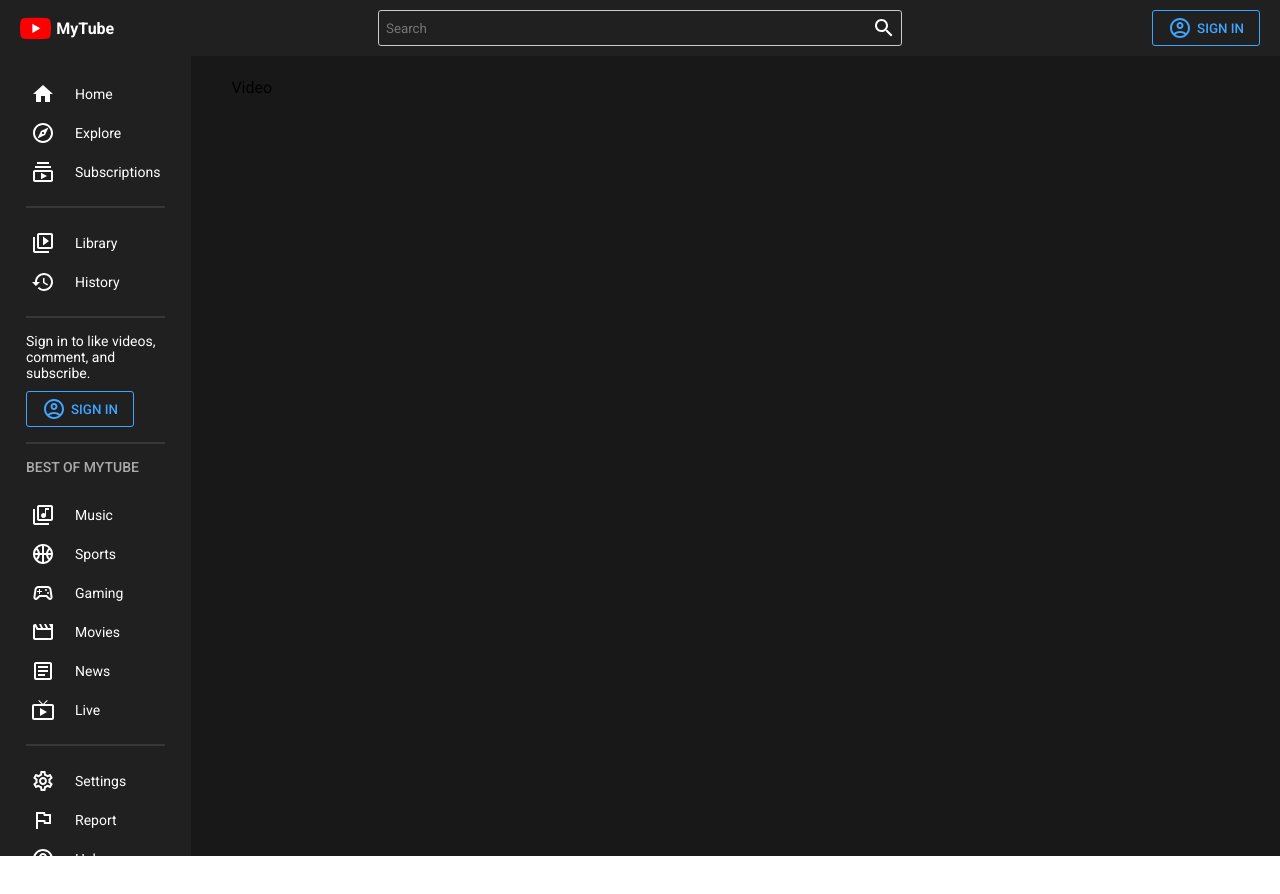
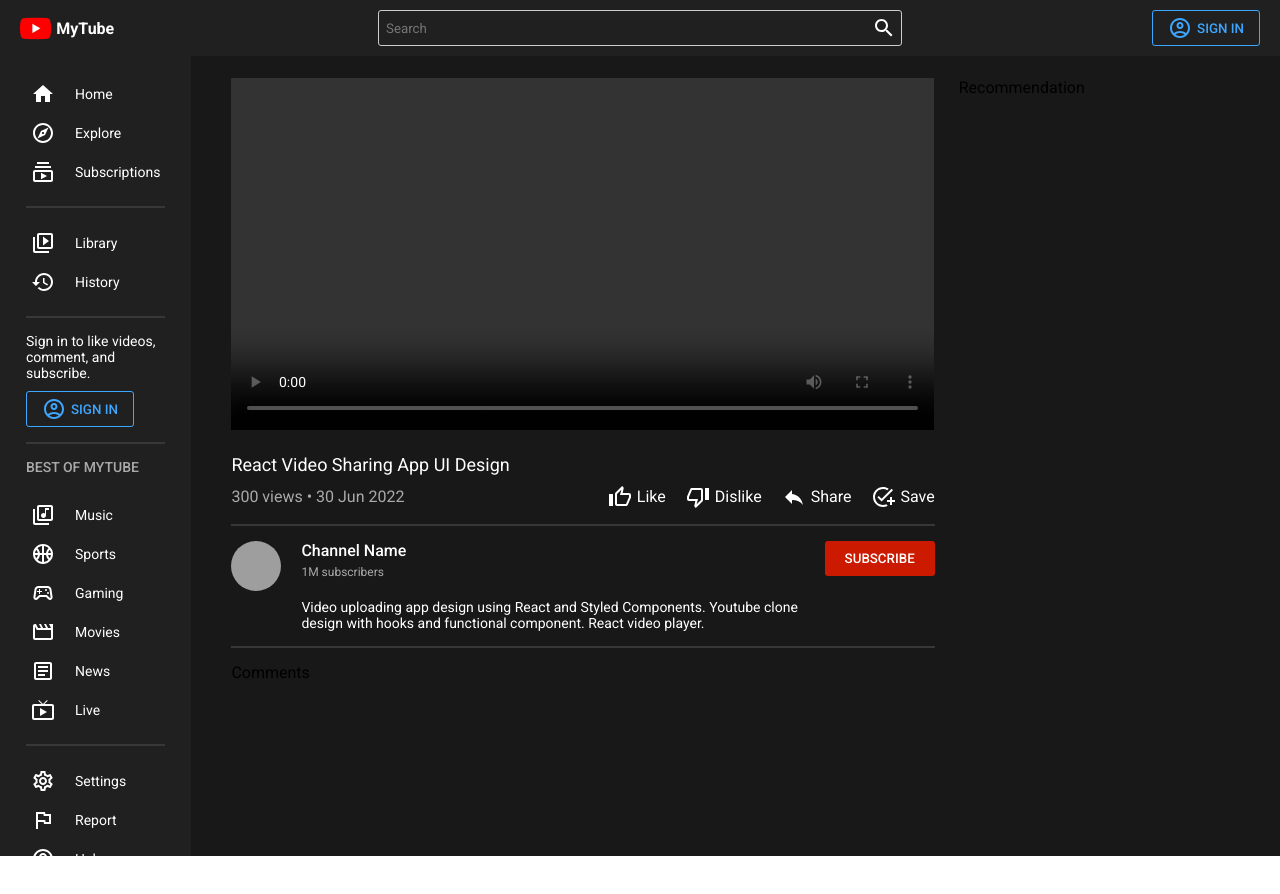
Before and after one commit to knrbokhari/youtybe-clone, a React (Create React App) app in the folder client/: page /video/1 in a window 1280 px wide. Shown: the top 894 px of the page. Built offline with nearby package versions, Linux system fonts and the light colour scheme; grey boxes are pictures that could not be loaded.

Commit message:
creating video pages

```diff
--- a/client/src/App.js
+++ b/client/src/App.js
@@ -26,10 +26,10 @@ function App() {
   const currentUser = false;
 
   return (
-    <ThemeProvider theme={darkMode ? darkTheme : lightTheme}>
-      <Navbar />
-      <Container>
-        <BrowserRouter>
+    <BrowserRouter>
+      <ThemeProvider theme={darkMode ? darkTheme : lightTheme}>
+        <Navbar />
+        <Container>
           <Menu darkMode={darkMode} setDarkMode={setDarkMode} />
           <Main>
             <Wrapper>
@@ -50,9 +50,9 @@ function App() {
               </Routes>
             </Wrapper>
           </Main>
-        </BrowserRouter>
-      </Container>
-    </ThemeProvider>
+        </Container>
+      </ThemeProvider>
+    </BrowserRouter>
   );
 }
 
--- a/client/src/components/Card.jsx
+++ b/client/src/components/Card.jsx
@@ -1,5 +1,6 @@
 import React from "react";
 import styled from "styled-components";
+import { Link } from "react-router-dom";
 
 const Container = styled.div`
   width: 300px;
@@ -49,6 +50,7 @@ const Info = styled.div`
 
 const Card = () => {
   return (
+    <Link to={`/video/1`} style={{ textDecoration: "none" }}>
       <Container>
         <Image src="https://img.huffingtonpost.com/asset/5ee0ad5a250000e929eb30f7.jpeg?ops=scalefit_720_noupscale&format=webp" />
         <Details>
@@ -56,10 +58,11 @@ const Card = () => {
           <Texts>
             <Title>testing</Title>
             <ChannelName>Channel Name</ChannelName>
-          <Info>51K views . 1 day ago</Info>
+            <Info>207K views • 5 months ago</Info>
           </Texts>
         </Details>
       </Container>
+    </Link>
   );
 };
 
--- /dev/null
+++ b/client/src/components/Comments.jsx
@@ -0,0 +1,7 @@
+import React from "react";
+
+const Comments = () => {
+  return <div>Comments</div>;
+};
+
+export default Comments;
--- a/client/src/components/Navbar.jsx
+++ b/client/src/components/Navbar.jsx
@@ -4,6 +4,7 @@ import AccountCircleOutlinedIcon from "@mui/icons-material/AccountCircleOutlined
 import SearchOutlinedIcon from "@mui/icons-material/SearchOutlined";
 import VideoCallOutlinedIcon from "@mui/icons-material/VideoCallOutlined";
 import MyTube from "../img/logo.png";
+import { Link } from "react-router-dom";
 
 const Container = styled.div`
   position: sticky;
@@ -88,10 +89,12 @@ const Navbar = () => {
   return (
     <Container>
       <Wrapper>
-        <Logo>
-          <Img src={MyTube} />
-          MyTube
-        </Logo>
+        <Link to="/" style={{ textDecoration: "none", color: "inherit" }}>
+          <Logo>
+            <Img src={MyTube} />
+            MyTube
+          </Logo>
+        </Link>
         <Search>
           <Input placeholder="Search" />
           <SearchOutlinedIcon />
--- a/client/src/pages/Video.jsx
+++ b/client/src/pages/Video.jsx
@@ -1,7 +1,164 @@
 import React from "react";
+import styled from "styled-components";
+import ThumbUpOutlinedIcon from "@mui/icons-material/ThumbUpOutlined";
+import ThumbDownOffAltOutlinedIcon from "@mui/icons-material/ThumbDownOffAltOutlined";
+import ReplyOutlinedIcon from "@mui/icons-material/ReplyOutlined";
+import AddTaskOutlinedIcon from "@mui/icons-material/AddTaskOutlined";
+import ThumbDownIcon from "@mui/icons-material/ThumbDown";
+import ThumbUpIcon from "@mui/icons-material/ThumbUp";
+import Comments from "../components/Comments";
+
+const Container = styled.div`
+  display: flex;
+  gap: 24px;
+`;
+
+const Content = styled.div`
+  flex: 5;
+`;
+const VideoWrapper = styled.div``;
+
+const Title = styled.h1`
+  font-size: 18px;
+  font-weight: 400;
+  margin-top: 20px;
+  margin-bottom: 10px;
+  color: ${({ theme }) => theme.text};
+`;
+
+const Details = styled.div`
+  display: flex;
+  align-items: center;
+  justify-content: space-between;
+`;
+
+const Info = styled.span`
+  color: ${({ theme }) => theme.textSoft};
+`;
+
+const Buttons = styled.div`
+  display: flex;
+  gap: 20px;
+  color: ${({ theme }) => theme.text};
+`;
+
+const Button = styled.div`
+  display: flex;
+  align-items: center;
+  gap: 5px;
+  cursor: pointer;
+`;
+
+const Hr = styled.hr`
+  margin: 15px 0px;
+  border: 0.5px solid ${({ theme }) => theme.soft};
+`;
+
+const Channel = styled.div`
+  display: flex;
+  justify-content: space-between;
+`;
+
+const ChannelInfo = styled.div`
+  display: flex;
+  gap: 20px;
+`;
+
+const Image = styled.img`
+  width: 50px;
+  height: 50px;
+  border-radius: 50%;
+`;
+
+const ChannelDetail = styled.div`
+  display: flex;
+  flex-direction: column;
+  color: ${({ theme }) => theme.text};
+`;
+
+const ChannelName = styled.span`
+  font-weight: 500;
+`;
+
+const ChannelCounter = styled.span`
+  margin-top: 5px;
+  margin-bottom: 20px;
+  color: ${({ theme }) => theme.textSoft};
+  font-size: 12px;
+`;
+
+const Description = styled.p`
+  font-size: 14px;
+`;
+
+const Subscribe = styled.button`
+  background-color: #cc1a00;
+  font-weight: 500;
+  color: white;
+  border: none;
+  border-radius: 3px;
+  height: max-content;
+  padding: 10px 20px;
+  cursor: pointer;
+`;
+
+const VideoFrame = styled.video`
+  max-height: 720px;
+  width: 100%;
+  object-fit: cover;
+`;
+
+const Recommendation = styled.div`
+  flex: 2;
+`;
 
 const Video = () => {
-  return <div>Video</div>;
+  return (
+    <Container>
+      <Content>
+        <VideoWrapper>
+          <VideoFrame controls />
+        </VideoWrapper>
+        <Title>React Video Sharing App UI Design</Title>
+        <Details>
+          <Info>300 views • 30 Jun 2022</Info>
+          <Buttons>
+            <Button>
+              <ThumbUpOutlinedIcon /> Like
+            </Button>
+            <Button>
+              <ThumbDownOffAltOutlinedIcon /> Dislike
+            </Button>
+            <Button>
+              <ReplyOutlinedIcon /> Share
+            </Button>
+            <Button>
+              <AddTaskOutlinedIcon /> Save
+            </Button>
+          </Buttons>
+        </Details>
+        <Hr />
+        <Channel>
+          <ChannelInfo>
+            <Image src="https://img.freepik.com/free-vector/farmer-using-agricultural-technology_53876-120543.jpg?t=st=1658673992~exp=1658674592~hmac=09d06d86ae455b7136a815febc4c5de2cfb1fe2bfa8c4ca7ac08215bebe2756c&w=996" />
+            <ChannelDetail>
+              <ChannelName>Channel Name</ChannelName>
+              <ChannelCounter>1M subscribers</ChannelCounter>
+              <Description>
+                Video uploading app design using React and Styled Components.
+                Youtube clone design with hooks and functional component. React
+                video player.
+              </Description>
+            </ChannelDetail>
+          </ChannelInfo>
+          <Subscribe>SUBSCRIBE</Subscribe>
+        </Channel>
+        <Hr />
+        <Comments />
+      </Content>
+      <Recommendation>Recommendation</Recommendation>
+    </Container>
+  );
 };
 
 export default Video;
```
Lines whose indentation alone changed are shown as unchanged.
